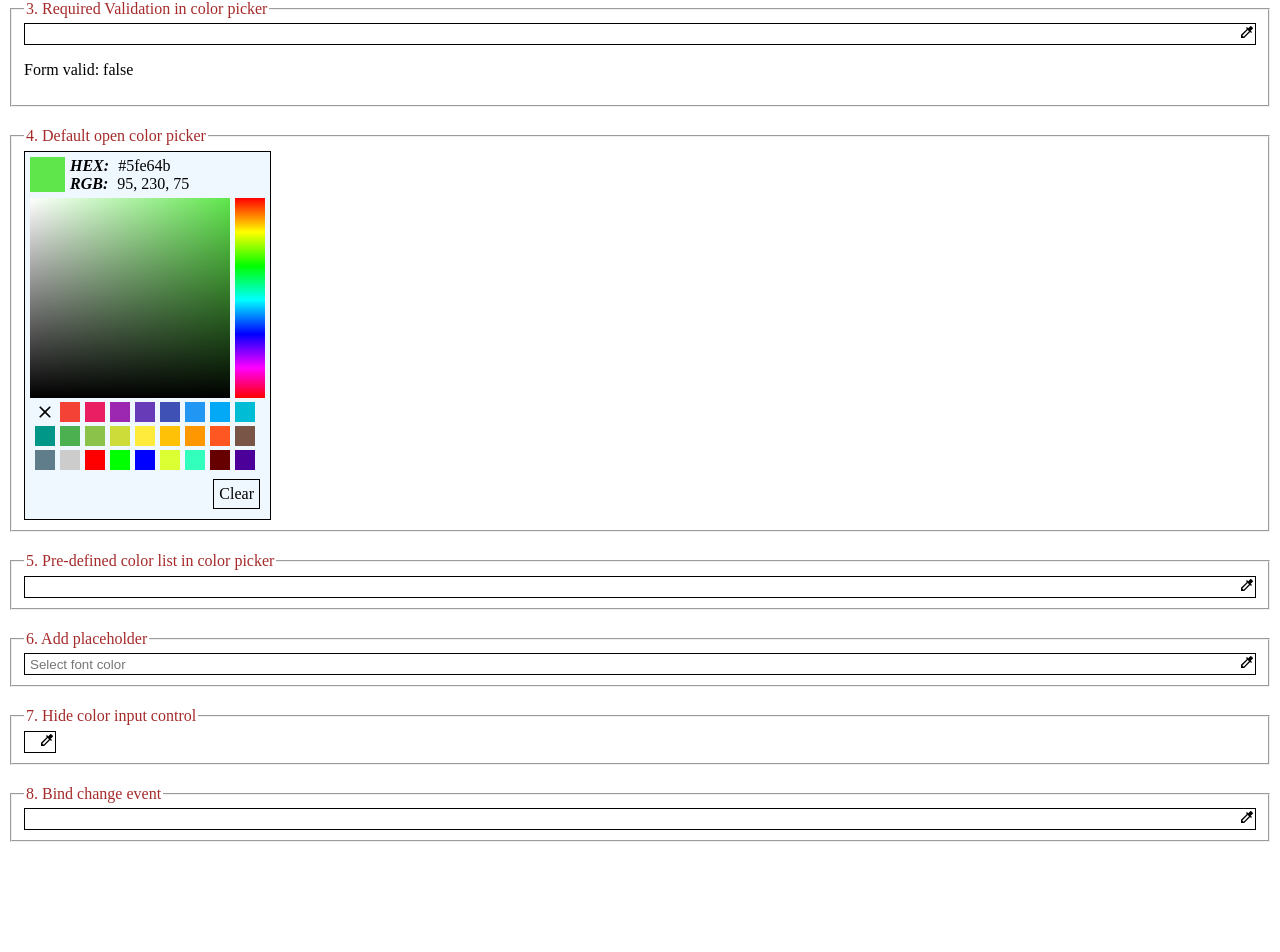
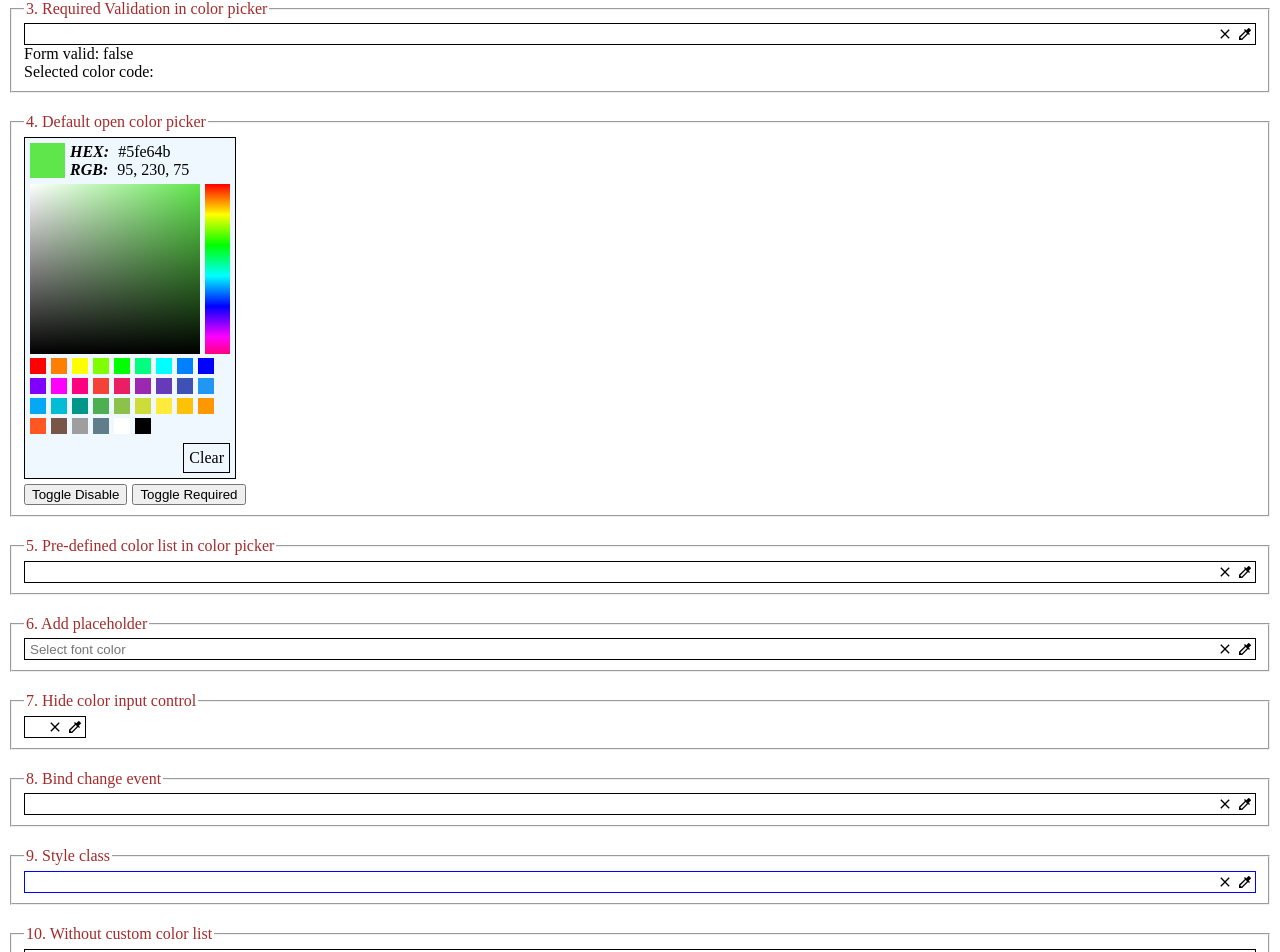
Before and after one commit to NilavPatel/np-color-picker-package, an Angular app: page / in a window 1280 px wide. Shown: the part 320-1272 px from the top of the page. Before the commit the page ends 1182 px from the top, so only its background shows below. Built offline with nearby package versions, Linux system fonts and the light colour scheme.

Commit message:
performance improvements

```diff
--- a/projects/np-ui-color-picker/package.json
+++ b/projects/np-ui-color-picker/package.json
@@ -1,6 +1,6 @@
 {
     "name": "np-ui-color-picker",
-    "version": "9.0.0",
+    "version": "9.0.2",
     "private": false,
     "author": {
         "name": "nilavpatel"
--- a/projects/np-ui-color-picker/src/lib/np-ui-color-picker.component.css
+++ b/projects/np-ui-color-picker/src/lib/np-ui-color-picker.component.css
@@ -1,4 +1,4 @@
-.np-component {
+.np-cp-component {
     position: relative;
     width: 100%;
     height: 100%;
@@ -6,40 +6,37 @@
     box-sizing: border-box;
 }
 
-.np-icon {
+.np-cp-icon {
     height: 16px;
     width: 16px;
 }
 
-.np-icon-lg {
+.np-cp-icon-lg {
     height: 24px;
     width: 24px;
 }
 
-.np-input-group {
+.np-cp-input-group {
     display: flex;
 }
 
-.np-colorpicker-input {
+.np-cp-input {
     width: 100%;
     border: none;
     padding: 0px 5px;
+    height: 20px;
 }
 
-.np-input-colorpicker-append {
-    cursor: pointer;
-    user-select: none;
-}
-
-.np-overlay {
-    position: absolute;
-    z-index: 1;
+.np-cp-overlay {
     border: 1px solid black;
     box-sizing: border-box;
+    z-index: 1;
+    background-color: aliceblue;
+    position: absolute;
     padding: 5px;
 }
 
-.np-icon-button {
+.np-cp-icon-button, .np-cp-input-append {
     padding: 2px;
     display: flex;
     align-items: center;
@@ -48,121 +45,108 @@
     user-select: none;
 }
 
-.np-overlay table td {
-    text-align: center;
-}
-
-.np-button-group {
-    padding: 5px;
+.np-cp-button-group {
+    padding-top: 5px;
     text-align: end;
 }
 
-.np-button-group .np-button {
+.np-cp-button-group .np-cp-button {
     margin-left: 5px;
     display: inline-flex;
 }
 
-.np-button {
+.np-cp-button {
     padding: 5px;
     text-align: center;
     cursor: pointer;
     user-select: none;
     display: block;
     border: 1px solid black;
-    box-sizing: border-box;
 }
 
-.np-button:hover {
+.np-cp-button:hover {
     background-color: lightblue;
 }
 
-.np-overlay-colorpicker-open {
+.np-cp-overlay-open {
     position: relative;
     z-index: auto;
+    border: none;
 }
 
-.ng-invalid.ng-touched .np-component {
+.ng-invalid.ng-touched .np-cp-component {
     border: 1px solid red;
     box-sizing: border-box;
 }
 
-.np-colorpicker-input-selected {
-    width: 16px;
+.ng-invalid.ng-touched .np-cp-input-append {
+    color: red;
+}
+
+.np-cp-input-selected {
+    width: 20px;
     cursor: pointer;
 }
 
-.np-canvas-strip:hover, .np-canvas-block:hover {
+.np-cp-canvas-strip:hover, .np-cp-canvas-block:hover {
     cursor: crosshair;
 }
 
-.np-no-color-block {
-    height: 20px;
-    width: 20px;
+.np-cp-color-block {
+    height: 16px;
+    width: 16px;
     display: inline-block;
-    margin-left: 5px;
+    margin-right: 5px;
     cursor: pointer;
 }
 
-.np-no-color-block .np-icon {
-    height: 20px;
-    width: 20px;
+.np-cp-color-list {
+    width: 200px;
 }
 
-.np-color-block {
-    height: 20px;
-    width: 20px;
-    display: inline-block;
-    margin-left: 5px;
-    cursor: pointer;
-}
-
-.np-color-block-list {
-    width: 235px;
-}
-
-.np-current-color-div {
+.np-cp-current-color {
     height: 25px;
     width: 25px;
     z-index: 2;
 }
 
-.np-canvas-block {
+.np-cp-canvas-block {
     margin-right: 5px;
 }
 
-.np-hide-input {
+.np-cp-hide-input {
+    width: 62px;
+}
+
+.np-cp-hide-input .np-cp-input {
     display: none;
 }
 
-.np-ui-background {
-    background-color: aliceblue;
-}
-
-.np-selected-block {
+.np-cp-selected-block {
     display: flex;
 }
 
-.np-selected-text {
+.np-cp-selected-text {
     padding-bottom: 5px;
 }
 
-.np-selected-text span {
+.np-cp-selected-text span {
     font-style: italic;
     font-weight: bold;
     padding-right: 5px;
 }
 
-.np-selected-div {
+.np-cp-selected-div {
     height: 35px;
     width: 35px;
     margin-right: 5px;
 }
 
-.np-component-hide-input {
-    width: 32px;
+.np-cp-default-open {
+    max-width: 212px;
 }
 
-.np-component-default-open {
-    border: none;
-    width: 247px;
+.np-cp-disabled {
+    opacity: 0.5;
+    pointer-events: none;
 }
--- a/projects/np-ui-color-picker/src/lib/np-ui-color-picker.component.html
+++ b/projects/np-ui-color-picker/src/lib/np-ui-color-picker.component.html
@@ -1,54 +1,51 @@
-<div class="np-component"
-    [ngClass]="{'np-component-hide-input':hideColorInput, 'np-component-default-open': defaultOpen}">
-    <div class="np-input-group" *ngIf="!defaultOpen">
-        <input type="text" class="np-colorpicker-input" #colorpickerinput [(ngModel)]="value" [disabled]="_isDisabled"
-            (focus)="_open()" (input)="_onInputChange()" [placeholder]="placeholder"
-            [ngClass]="{'np-hide-input':hideColorInput}">
-        <div class="np-colorpicker-input-selected" (click)="_toggleColorPicker()"
-            [ngStyle]="{'background-color': _innerValue}">
+<div class="np-cp-component" [ngClass]="{'np-cp-default-open': defaultOpen, 'np-cp-hide-input': hideColorInput}"
+    [class]="styleClass">
+    <div class="np-cp-input-group" *ngIf="!defaultOpen">
+        <input type="text" class="np-cp-input" #colorpickerinput [value]="value" [disabled]="_isDisabled"
+            (click)="_open()" (input)="_onInputChange($event)" [placeholder]="placeholder">
+        <div class="np-cp-input-selected" (click)="_toggleColorPicker()" [ngStyle]="{'background-color': _innerValue}">
         </div>
-        <a class="np-input-colorpicker-append" (click)="_toggleColorPicker()">
-            <svg class="np-icon" viewBox="0 0 24 24">
+        <a class="np-cp-input-append" (click)="_clear()" title="Clear">
+            <svg class="np-cp-icon" viewBox="0 0 24 24">
+                <path fill="currentcolor"
+                    d="M19 6.41L17.59 5 12 10.59 6.41 5 5 6.41 10.59 12 5 17.59 6.41 19 12 13.41 17.59 19 19 17.59 13.41 12z" />
+                <path d="M0 0h24v24H0z" fill="none" />
+            </svg>
+        </a>
+        <a class="np-cp-input-append" (click)="_toggleColorPicker()">
+            <svg class="np-cp-icon" viewBox="0 0 24 24">
                 <path d="M0 0h24v24H0z" fill="none" />
                 <path fill="currentcolor"
                     d="M20.71 5.63l-2.34-2.34c-.39-.39-1.02-.39-1.41 0l-3.12 3.12-1.93-1.91-1.41 1.41 1.42 1.42L3 16.25V21h4.75l8.92-8.92 1.42 1.42 1.41-1.41-1.92-1.92 3.12-3.12c.4-.4.4-1.03.01-1.42zM6.92 19L5 17.08l8.06-8.06 1.92 1.92L6.92 19z" />
             </svg>
         </a>
     </div>
-    <div class="np-overlay np-ui-background" *ngIf="_isOpen || defaultOpen"
-        [ngClass]="{'np-overlay-colorpicker-open' : defaultOpen}">
-        <div class="np-selected-block">
-            <div class="np-selected-div" [ngStyle]="{'background-color': _innerValue}"></div>
-            <div class="np-selected-text">
+    <div class="np-cp-overlay" *ngIf="_isOpen || defaultOpen"
+        [ngClass]="{'np-cp-overlay-open' : defaultOpen,'np-cp-disabled': _isDisabled && defaultOpen}">
+        <div class="np-cp-selected-block">
+            <div class="np-cp-selected-div" [ngStyle]="{'background-color': _innerValue}"></div>
+            <div class="np-cp-selected-text">
                 <div><span>HEX:</span> {{_innerValue}}</div>
                 <div><span>RGB:</span> {{_currentHexToRGB()}}</div>
             </div>
-
         </div>
-        <div class="np-canvases">
-            <canvas class="np-canvas-block" width="200" height="200" (click)="_clickBlockColor($event)"
+        <div class="np-cp-canvas">
+            <canvas class="np-cp-canvas-block" width="170" height="170" (click)="_clickBlockColor($event)"
                 (mousemove)="_onMouseOverBlock($event)" (mouseleave)="_onMouseLeaveBlock($event)"></canvas>
-            <canvas class="np-canvas-strip" width="30" height="200" (click)="_clickStripeColor($event)"
+            <canvas class="np-cp-canvas-strip" width="25" height="170" (click)="_clickStripeColor($event)"
                 (mousemove)="_onMouseOverStrip($event)" (mouseleave)="_onMouseLeaveStrip($event)"></canvas>
         </div>
-        <div class="np-color-block-list">
-            <div class="np-no-color-block" title="Remove color" (click)="_onClickColorBlock(null)">
-                <svg class="np-icon" viewBox="0 0 24 24">
-                    <path fill="currentcolor"
-                        d="M19 6.41L17.59 5 12 10.59 6.41 5 5 6.41 10.59 12 5 17.59 6.41 19 12 13.41 17.59 19 19 17.59 13.41 12z" />
-                    <path d="M0 0h24v24H0z" fill="none" />
-                </svg>
-            </div>
-            <div class="np-color-block" *ngFor="let color of _colors" [style.background-color]="color"
+        <div class="np-cp-color-list">
+            <div class="np-cp-color-block" *ngFor="let color of _colors" [style.background-color]="color"
                 (click)="_onClickColorBlock(color)">
             </div>
         </div>
-        <div class="np-button-group">
-            <a class="np-button" title="Clear" (click)="_clear()">Clear</a>
-            <a *ngIf="!defaultOpen" class="np-button" title="Ok" (click)="_close()">Ok</a>
+        <div class="np-cp-button-group">
+            <a class="np-cp-button" title="Clear" (click)="_clear()">Clear</a>
+            <a *ngIf="!defaultOpen" class="np-cp-button" title="Ok" (click)="_close()">Ok</a>
         </div>
     </div>
 </div>
-<div class="np-current-color-div" *ngIf="_isShowCursorDiv"
+<div class="np-cp-current-color" *ngIf="_isShowCursorDiv"
     [ngStyle]="{'background-color': _currentCursorColor, 'position': 'absolute', 'left': _x , 'top': _y}">
 </div>
--- a/projects/np-ui-color-picker/src/lib/np-ui-color-picker.component.ts
+++ b/projects/np-ui-color-picker/src/lib/np-ui-color-picker.component.ts
@@ -17,7 +17,14 @@ import { NG_VALUE_ACCESSOR, ControlValueAccessor } from '@angular/forms';
 })
 export class NpUiColorPickerComponent implements ControlValueAccessor {
 
-  _innerValue: any = '';
+  _isOpen: boolean = false;
+  _stripColor: string;
+  _colors: string[];
+  _currentCursorColor: string;
+  _x: string;
+  _y: string;
+  _isShowCursorDiv: boolean = false;
+  _innerValue: any;
   _isDisabled: boolean = false;
   private onChangeCallback: (_: any) => void;
   private onTouchedCallback: () => void;
@@ -26,17 +33,11 @@ export class NpUiColorPickerComponent implements ControlValueAccessor {
   @Input() placeholder: string = "";
   @Input() hideColorInput: boolean;
   @Input() defaultOpen: boolean;
+  @Input() styleClass: string;
   @Output() onChange: EventEmitter<any> = new EventEmitter();
 
-  _isOpen: boolean = false;
-  _stripColor: string;
-  _colors: string[];
-  _currentCursorColor: string;
-  _x: string;
-  _y: string;
-  _isShowCursorDiv: boolean = false;
+  @ViewChild('colorpickerinput') _inputControl: ElementRef;
 
-  @ViewChild('colorpickerinput') _inputControl: ElementRef;
   @HostListener('document:click', ['$event'])
   clickOutSide(event: any) {
     if (!this.elRef.nativeElement.contains(event.target)) {
@@ -45,9 +46,10 @@ export class NpUiColorPickerComponent implements ControlValueAccessor {
   }
 
   constructor(private elRef: ElementRef) {
-    this._colors = ['#f44336', '#e91e63', '#9c27b0', '#673ab7', '#3f51b5', '#2196f3', '#03a9f4', '#00bcd4', '#009688',
-      '#4caf50', '#8bc34a', '#cddc39', '#ffeb3b', '#ffc107', '#ff9800', '#ff5722', '#795548', '#607d8b', '#cccccc', '#ff0000',
-      '#00ff00', '#0000ff', '#DBFF33', '#33FFBD', '#660000', '#4C0099'];
+    this._colors = ['#FF0000', '#FF7F00', '#FFFF00', '#7FFF00', '#00FF00', '#00FF7F', '#00FFFF', '#007FFF', '#0000FF',
+      '#7F00FF', '#FF00FF', '#FF007F', '#f44336', '#e91e63', '#9c27b0', '#673ab7', '#3f51b5', '#2196f3', '#03a9f4',
+      '#00bcd4', '#009688', '#4caf50', '#8bc34a', '#cddc39', '#ffeb3b', '#ffc107', '#ff9800', '#ff5722', '#795548',
+      '#9e9e9e', '#607d8b', '#ffffff', '#000000']
   }
 
   ngAfterViewInit() {
@@ -66,7 +68,7 @@ export class NpUiColorPickerComponent implements ControlValueAccessor {
   }
 
   get value(): any {
-    return this._innerValue;
+    return this._innerValue ? this._innerValue : null;
   };
 
   set value(v: any) {
@@ -114,6 +116,7 @@ export class NpUiColorPickerComponent implements ControlValueAccessor {
     }
     this._inputControl.nativeElement.focus();
     this._isOpen = true;
+    this._stripColor = this.value;
     setTimeout(() => {
       this._updateStripCanvas();
       this._updateCanvas();
@@ -122,7 +125,7 @@ export class NpUiColorPickerComponent implements ControlValueAccessor {
   }
 
   _close() {
-    if (this.defaultOpen == true || this._isDisabled) {
+    if (this.defaultOpen) {
       return;
     }
     this._isShowCursorDiv = false;
@@ -130,50 +133,55 @@ export class NpUiColorPickerComponent implements ControlValueAccessor {
   }
 
   _updateStripCanvas() {
-    var strip = <HTMLCanvasElement>this.elRef.nativeElement.querySelector('.np-canvas-strip');
+    var strip = <HTMLCanvasElement>this.elRef.nativeElement.querySelector('.np-cp-canvas-strip');
     var ctx2 = strip.getContext('2d');
-    ctx2.rect(0, 0, 30, 200);
-    var grd1 = ctx2.createLinearGradient(0, 0, 0, 200);
-    grd1.addColorStop(0, 'rgba(255, 0, 0, 1)');
-    grd1.addColorStop(0.17, 'rgba(255, 255, 0, 1)');
-    grd1.addColorStop(0.34, 'rgba(0, 255, 0, 1)');
-    grd1.addColorStop(0.51, 'rgba(0, 255, 255, 1)');
-    grd1.addColorStop(0.68, 'rgba(0, 0, 255, 1)');
-    grd1.addColorStop(0.85, 'rgba(255, 0, 255, 1)');
-    grd1.addColorStop(1, 'rgba(255, 0, 0, 1)');
+    ctx2.rect(0, 0, 25, 170);
+    var grd1 = ctx2.createLinearGradient(0, 0, 0, 170);
+    grd1.addColorStop(0, '#FF0000');
+    grd1.addColorStop(0.09, '#FF7F00');
+    grd1.addColorStop(0.18, '#FFFF00');
+    grd1.addColorStop(0.27, '#7FFF00');
+    grd1.addColorStop(0.36, '#00FF00');
+    grd1.addColorStop(0.45, '#00FF7F');
+    grd1.addColorStop(0.54, '#00FFFF');
+    grd1.addColorStop(0.63, '#007FFF');
+    grd1.addColorStop(0.72, '#0000FF');
+    grd1.addColorStop(0.81, '#7F00FF');
+    grd1.addColorStop(0.90, '#FF00FF');
+    grd1.addColorStop(1, '#FF007F');
     ctx2.fillStyle = grd1;
     ctx2.fill();
   }
 
   _updateCanvas() {
-    var block = <HTMLCanvasElement>this.elRef.nativeElement.querySelector('.np-canvas-block');
-    var strip = <HTMLCanvasElement>this.elRef.nativeElement.querySelector('.np-canvas-strip');
+    var block = <HTMLCanvasElement>this.elRef.nativeElement.querySelector('.np-cp-canvas-block');
+    var strip = <HTMLCanvasElement>this.elRef.nativeElement.querySelector('.np-cp-canvas-strip');
     var ctx1 = block.getContext('2d');
     var ctx2 = strip.getContext('2d');
 
     ctx1.fillStyle = this._stripColor ? this._stripColor : (this.value ? this.value : "#ff0000");
-    ctx1.fillRect(0, 0, 200, 200);
+    ctx1.fillRect(0, 0, 170, 170);
 
-    var grdWhite = ctx2.createLinearGradient(0, 0, 200, 0);
+    var grdWhite = ctx2.createLinearGradient(0, 0, 170, 0);
     grdWhite.addColorStop(0, 'rgba(255,255,255,1)');
     grdWhite.addColorStop(1, 'rgba(255,255,255,0)');
     ctx1.fillStyle = grdWhite;
-    ctx1.fillRect(0, 0, 200, 200);
+    ctx1.fillRect(0, 0, 170, 170);
 
-    var grdBlack = ctx2.createLinearGradient(0, 0, 0, 200);
+    var grdBlack = ctx2.createLinearGradient(0, 0, 0, 170);
     grdBlack.addColorStop(0, 'rgba(0,0,0,0)');
     grdBlack.addColorStop(1, 'rgba(0,0,0,1)');
     ctx1.fillStyle = grdBlack;
-    ctx1.fillRect(0, 0, 200, 200);
+    ctx1.fillRect(0, 0, 170, 170);
   }
 
   _clickStripeColor(e: any) {
-    this._stripColor = this._getColorFromClickevent(e, '.np-canvas-strip');
+    this._stripColor = this._getColorFromClickevent(e, '.np-cp-canvas-strip');
     this._updateCanvas();
   }
 
   _clickBlockColor(e: any) {
-    this.value = this._getColorFromClickevent(e, '.np-canvas-block');
+    this.value = this._getColorFromClickevent(e, '.np-cp-canvas-block');
   }
 
   _fullColorHex(r: number, g: number, b: number) {
@@ -203,14 +211,14 @@ export class NpUiColorPickerComponent implements ControlValueAccessor {
     this._isShowCursorDiv = true;
     this._x = (e.pageX + 5) + 'px';
     this._y = (e.pageY + 5) + 'px';
-    this._currentCursorColor = this._getColorFromClickevent(e, '.np-canvas-strip');
+    this._currentCursorColor = this._getColorFromClickevent(e, '.np-cp-canvas-strip');
   }
 
   _onMouseOverBlock(e: any) {
     this._isShowCursorDiv = true;
     this._x = (e.pageX + 5) + 'px';
     this._y = (e.pageY + 5) + 'px';
-    this._currentCursorColor = this._getColorFromClickevent(e, '.np-canvas-block');
+    this._currentCursorColor = this._getColorFromClickevent(e, '.np-cp-canvas-block');
   }
 
   _onClickColorBlock(color: string) {
@@ -242,13 +250,18 @@ export class NpUiColorPickerComponent implements ControlValueAccessor {
   }
 
   _clear() {
+    if (this._isDisabled) {
+      return;
+    }
     this.value = null;
-    this._isOpen = false;
+    this._close();
   }
 
-  _onInputChange() {
+  _onInputChange(event) {
     if (this.value && !this.value.includes('#')) {
-      this.value = "#" + this.value;
+      this.value = "#" + event.target.value;
+    } else {
+      this.value = event.target.value;
     }
   }
 
--- a/src/app/app.component.html
+++ b/src/app/app.component.html
@@ -6,16 +6,16 @@
 <div>
     <fieldset>
         <legend>1. Default color picker</legend>
-        <np-ui-color-picker [(ngModel)]="currentColor1"></np-ui-color-picker>
-        <div>Selected color code: {{currentColor1}}</div>
-        <button (click)="currentColor1 = '#ed5a0f'">Set color #ed5a0f</button>
+        <np-ui-color-picker [(ngModel)]="color1"></np-ui-color-picker>
+        <div>Selected color code: {{color1}}</div>
+        <button (click)="color1 = '#ed5a0f'">Set color #ed5a0f</button>
     </fieldset>
 </div>
 
 <div>
     <fieldset>
-        <legend>2. Disabled color picker</legend>
-        <np-ui-color-picker [(ngModel)]="currentColor2" disabled></np-ui-color-picker>
+        <legend>2. Disabled</legend>
+        <np-ui-color-picker [(ngModel)]="color2" disabled></np-ui-color-picker>
     </fieldset>
 </div>
 
@@ -23,12 +23,13 @@
     <form #form="ngForm">
         <fieldset>
             <legend>3. Required Validation in color picker</legend>
-            <np-ui-color-picker [(ngModel)]="currentColor3" required #validations="ngModel" name="colorPicker">
+            <np-ui-color-picker [(ngModel)]="color3" required #validations="ngModel" name="colorPicker3">
             </np-ui-color-picker>
             <div *ngIf="validations.control.touched && validations.control.errors?.required" class="color-red">
                 Color is required.
             </div>
-            <p>Form valid: {{ form.valid }}</p>
+            <div>Form valid: {{ form.valid }}</div>
+            <div>Selected color code: {{ color3 }}</div>
         </fieldset>
     </form>
 </div>
@@ -36,15 +37,21 @@
 <div>
     <fieldset>
         <legend>4. Default open color picker</legend>
-        <np-ui-color-picker [(ngModel)]="currentColor4" [defaultOpen]="true">
+        <np-ui-color-picker [(ngModel)]="color4" [defaultOpen]="true" #validations4="ngModel"
+            [disabled]="color4Disabled" [required]="color4Required">
         </np-ui-color-picker>
+        <div *ngIf="validations4.control.touched && validations4.control.errors?.required" class="color-red">
+            Color is required.
+        </div>
+        <button (click)="color4Disabled = !color4Disabled">Toggle Disable</button>
+        <button (click)="color4Required = !color4Required">Toggle Required</button>
     </fieldset>
 </div>
 
 <div>
     <fieldset>
         <legend>5. Pre-defined color list in color picker</legend>
-        <np-ui-color-picker [(ngModel)]="currentColor5" [colors]="existingColors5">
+        <np-ui-color-picker [(ngModel)]="color5" [colors]="existingColors5">
         </np-ui-color-picker>
     </fieldset>
 </div>
@@ -52,7 +59,7 @@
 <div>
     <fieldset>
         <legend>6. Add placeholder</legend>
-        <np-ui-color-picker [(ngModel)]="currentColor6" [placeholder]="'Select font color'">
+        <np-ui-color-picker [(ngModel)]="color6" [placeholder]="'Select font color'">
         </np-ui-color-picker>
     </fieldset>
 </div>
@@ -60,7 +67,7 @@
 <div>
     <fieldset>
         <legend>7. Hide color input control</legend>
-        <np-ui-color-picker [(ngModel)]="currentColor7" [hideColorInput]="true">
+        <np-ui-color-picker [(ngModel)]="color7" [hideColorInput]="true">
         </np-ui-color-picker>
     </fieldset>
 </div>
@@ -68,7 +75,23 @@
 <div>
     <fieldset>
         <legend>8. Bind change event</legend>
-        <np-ui-color-picker [(ngModel)]="currentColor8" (onChange)="onChangeColor($event)">
+        <np-ui-color-picker [(ngModel)]="color8" (onChange)="onChangeColor($event)">
         </np-ui-color-picker>
     </fieldset>
 </div>
+
+<div>
+    <fieldset>
+        <legend>9. Style class</legend>
+        <np-ui-color-picker [(ngModel)]="color9" [styleClass]="'myClass'">
+        </np-ui-color-picker>
+    </fieldset>
+</div>
+
+<div>
+    <fieldset>
+        <legend>10. Without custom color list</legend>
+        <np-ui-color-picker [(ngModel)]="color10" [colors]="null">
+        </np-ui-color-picker>
+    </fieldset>
+</div>
--- a/src/app/app.component.ts
+++ b/src/app/app.component.ts
@@ -9,15 +9,19 @@ export class AppComponent {
 
   title = 'np-ui-color-picker-package';
 
-  currentColor1: string = "#5fe64b";
-  currentColor2: string = "#5fe64b";
-  currentColor3: string;
-  currentColor4: string = "#5fe64b";
-  currentColor5: string;
+  color1: string = "#5fe64b";
+  color2: string = "#5fe64b";
+  color3: string;
+  color4: string = "#5fe64b";
+  color4Required = false;
+  color4Disabled = false;
+  color5: string;
   existingColors5 = ['#FFFFFF', '#C0C0C0', '#808080', '#000000'];
-  currentColor6: string;
-  currentColor7: string;
-  currentColor8: string;
+  color6: string;
+  color7: string;
+  color8: string;
+  color9: string;
+  color10: string;
 
   onChangeColor(e) {
     alert("Selected color is " + e);
--- a/src/styles.css
+++ b/src/styles.css
@@ -1 +1,5 @@
 /* You can add global styles to this file, and also import other style files */
+
+.myClass {
+    border: 1px solid blue !important;
+}
```
Also changed, not shown: projects/np-ui-color-picker/README.md, 1 other file (tests, documents, lock files or other folders).
